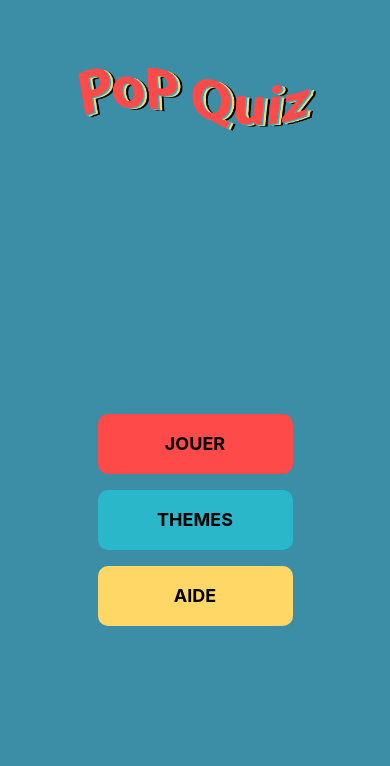
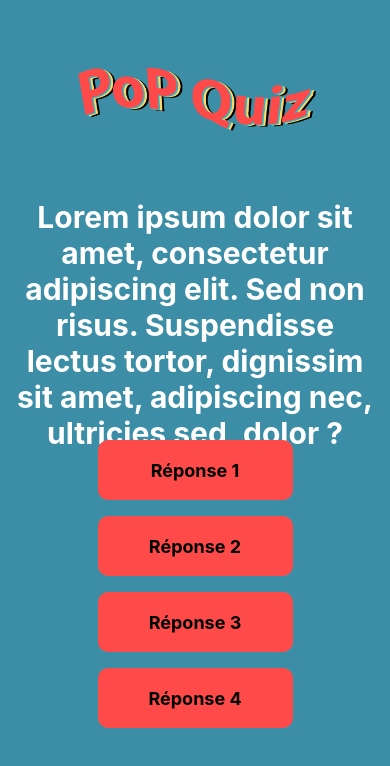
Before and after one commit to JulienIzz/pop-quizz, a React Native app: screen /Game in a window 390 px wide. Before the commit this address had no page. Shown: the top 766 px of the page. Built offline with nearby package versions, Linux system fonts and the light colour scheme.

Commit message:
Template page en dur

```diff
--- a/App.jsx
+++ b/App.jsx
@@ -1,5 +1,6 @@
 import { HomePage } from "./src/pages/HomePage";
 import { ThemePage } from "./src/pages/ThemePage";
+import { GamePage } from "./src/pages/GamePage";
 import { NavigationContainer } from "@react-navigation/native";
 import { createNativeStackNavigator } from "@react-navigation/native-stack";
 import { ThemeContextComp } from "./src/Contexts/ThemeContext";
@@ -20,6 +21,7 @@ export default function App() {
         >
           <Stack.Screen name="Home" component={HomePage} />
           <Stack.Screen name="Themes" component={ThemePage} />
+          <Stack.Screen name="Game" component={GamePage} />
         </Stack.Navigator>
       </NavigationContainer>
     </ThemeContextComp>
--- a/src/pages/GamePage.jsx
+++ b/src/pages/GamePage.jsx
@@ -3,15 +3,58 @@ import React from "react";
 import { MediumButton } from "../MediumButton";
 import { useContext, useState } from "react";
 import { ThemeContext } from "../Contexts/ThemeContext";
+import { HeaderApp } from "../HeaderApp";
 
 export const GamePage = () => {
   const { theme, setTheme } = useContext(ThemeContext);
   return (
-    <View>
-      <MediumButton theme={theme} colorType="primary" text="Réponse 1" />
-      <MediumButton theme={theme} colorType="primary" text="Réponse 2" />
-      <MediumButton theme={theme} colorType="primary" text="Réponse 3" />
-      <MediumButton theme={theme} colorType="primary" text="Réponse 4" />
+    <View
+      style={{
+        backgroundColor: theme.background,
+        flex: 1,
+      }}
+    >
+      <HeaderApp />
+      <View
+        style={{
+          justifyContent: "center",
+          alignItems: "center",
+          flex: 1,
+        }}
+      >
+        <Text
+          style={{
+            color: "white",
+            fontWeight: "bold",
+            fontSize: 30,
+            textAlign: "center",
+            marginHorizontal: 10,
+          }}
+        >
+          Lorem ipsum dolor sit amet, consectetur adipiscing elit. Sed non
+          risus. Suspendisse lectus tortor, dignissim sit amet, adipiscing nec,
+          ultricies sed, dolor ?
+        </Text>
+      </View>
+      <View
+        style={{
+          justifyContent: "center",
+          alignItems: "center",
+          flex: 1,
+        }}
+      >
+        <MediumButton theme={theme} colorType="primary" text="Réponse 1" />
+        <MediumButton theme={theme} colorType="primary" text="Réponse 2" />
+        <MediumButton theme={theme} colorType="primary" text="Réponse 3" />
+        <MediumButton theme={theme} colorType="primary" text="Réponse 4" />
+      </View>
+      <View
+        style={{
+          justifyContent: "center",
+          alignItems: "center",
+          flex: 0.5,
+        }}
+      ></View>
     </View>
   );
 };
--- a/src/pages/HomePage.jsx
+++ b/src/pages/HomePage.jsx
@@ -17,7 +17,7 @@ export const HomePage = () => {
         flex: 1,
       }}
     >
-      <HeaderApp theme={theme} setTheme={setTheme}></HeaderApp>
+      <HeaderApp />
 
       <View
         style={{
@@ -26,7 +26,12 @@ export const HomePage = () => {
           flex: 1,
         }}
       >
-        <MediumButton theme={theme} colorType="primary" text="JOUER" />
+        <MediumButton
+          theme={theme}
+          colorType="primary"
+          text="JOUER"
+          pressFunction={() => navigation.navigate("Game")}
+        />
         <MediumButton
           theme={theme}
           colorType="secondary"
```
